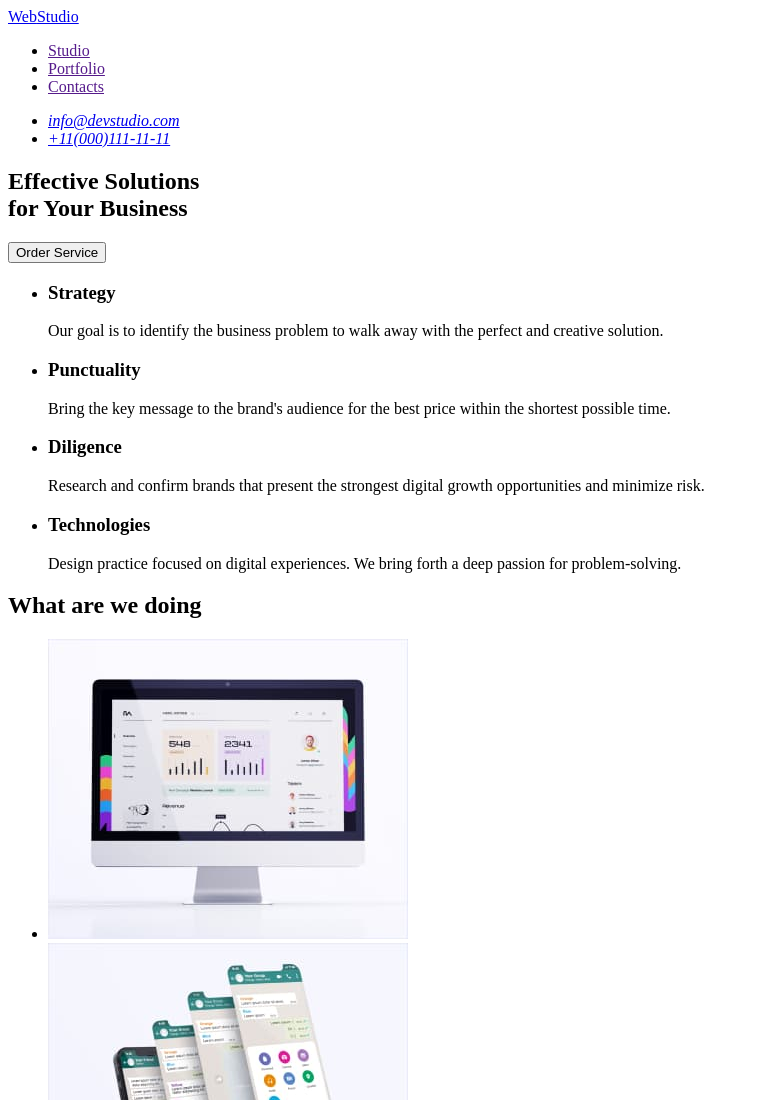
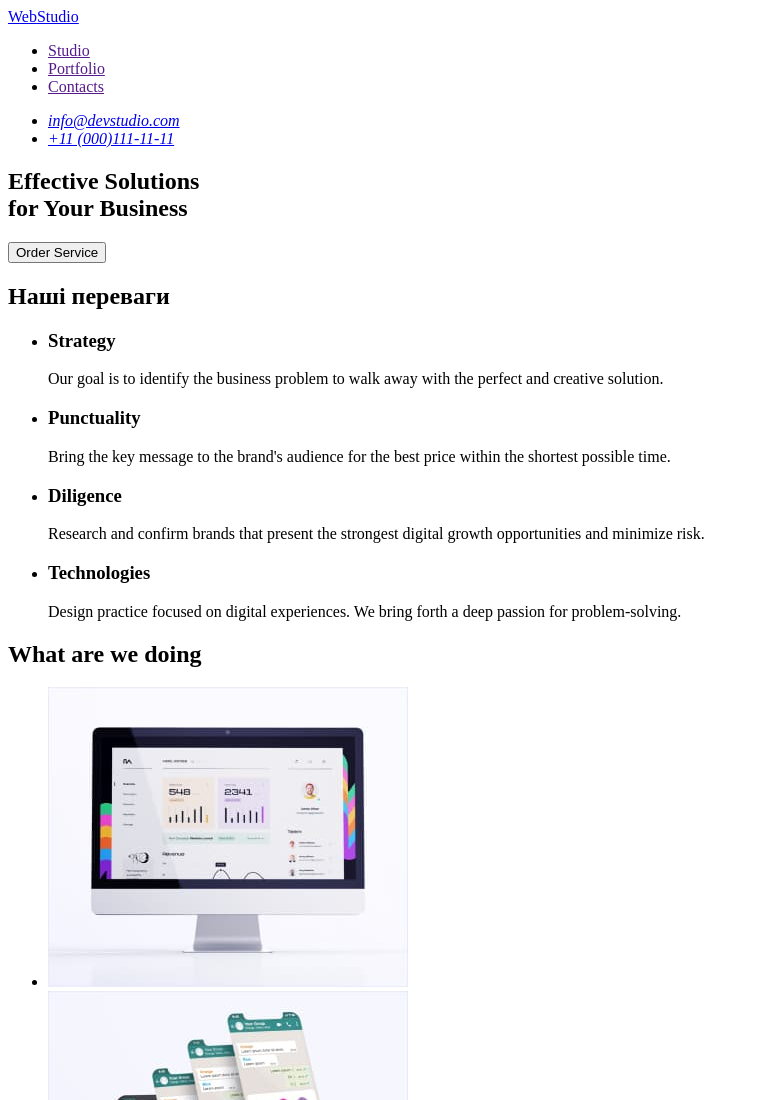
Before and after one commit to KsyshaOl/goit-markup-hw-01, a plain HTML site: page index.html in a window 1280 px wide. Shown: the top 1100 px of the page, without its empty margins (0-759 px from the left). Drawn offline with Linux system fonts and the light colour scheme.

Commit message:
update index.html

```diff
--- a/index.html
+++ b/index.html
@@ -19,7 +19,7 @@
         <address>
             <ul>
                 <li><a href="mailto:info@devstudio.com">info@devstudio.com</a></li>
-                <li><a href="tel:+110001111111">+11(000)111-11-11</a></li>
+                <li><a href="tel:+110001111111">+11 (000)111-11-11</a></li>
             </ul>
         </address>
     </header>
@@ -29,7 +29,7 @@
             <button type="button">Order Service</button>
         </section>
         <section>
-            <h2 hidden>Наші переваги</h2>
+            <h2>Наші переваги</h2>
             <ul>
                 <li>
                     <h3>Strategy</h3>
```
